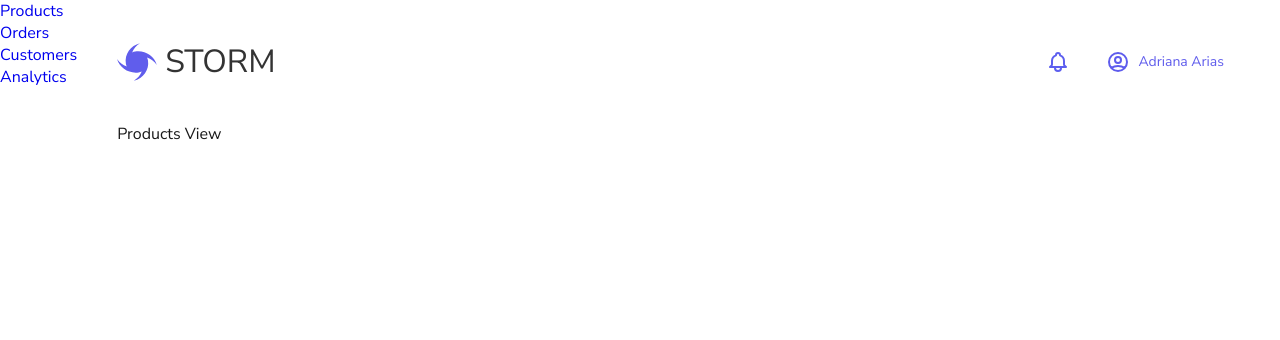
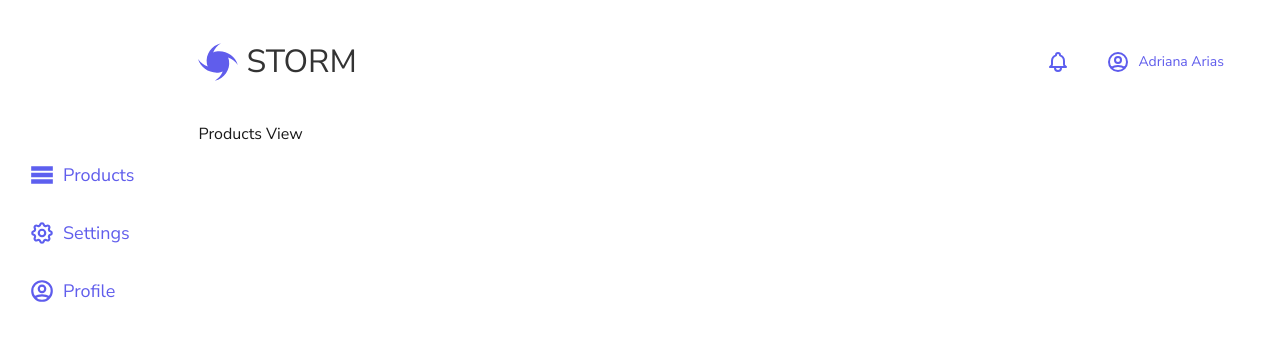
Before and after one commit to Just-Hosam/vue-structure, a Vue app: page / in a window 1280 px wide. Shown: the top 340 px of the page. Built offline with nearby package versions, Linux system fonts and the light colour scheme.

Commit message:
Sidebar stuff

```diff
--- a/src/components/SideBar/MobileSideBar.vue
+++ b/src/components/SideBar/MobileSideBar.vue
@@ -1,14 +1,13 @@
 <script setup lang="ts">
+import { useAppBreakpoints } from "@/composables/useAppBreakpoints";
 import { ref } from "vue";
-import { useAppBreakpoints } from "@/composables/useAppBreakpoints";
+import CloseIcon from "../icons/CloseIcon.vue";
+import MenuIcon from "../icons/MenuIcon.vue";
+import StormButton from "../ui/StormButton.vue";
 import SideBar from "./SideBar.vue";
-import MenuIcon from "../icons/MenuIcon.vue";
-import CloseIcon from "../icons/CloseIcon.vue";
-// import IconButton from "../ui/IconButton.vue";
-import StormButton from "../ui/StormButton.vue";
 
 const { isMobile } = useAppBreakpoints();
-const isSidebarVisible = ref(true);
+const isSidebarVisible = ref(false);
 
 const toggleSidebar = () => {
   isSidebarVisible.value = !isSidebarVisible.value;
@@ -18,12 +17,17 @@ const toggleSidebar = () => {
 <template>
   <div :class="['mobile-sidebar', { 'mobile-sidebar--open': isSidebarVisible }]">
     <SideBar :class="['sidebar', { 'sidebar--open': isSidebarVisible }]" />
-    <StormButton class="close-btn" v-if="isSidebarVisible" @click="toggleSidebar">
-      <CloseIcon :size="24" />
+    <StormButton class="close-btn" variant="icon" v-if="isSidebarVisible" @click="toggleSidebar">
+      <CloseIcon color="var(--color-text-secondary)" fill="var(--color-text-secondary)" />
     </StormButton>
-    <button class="menu-btn" v-if="isMobile && !isSidebarVisible" @click="toggleSidebar">
-      <MenuIcon :size="24" :stroke-width="0.5" />
-    </button>
+    <StormButton
+      class="menu-btn"
+      variant="icon"
+      v-if="isMobile && !isSidebarVisible"
+      @click="toggleSidebar"
+    >
+      <MenuIcon :stroke-width="0.5" />
+    </StormButton>
   </div>
 </template>
 
@@ -57,22 +61,11 @@ const toggleSidebar = () => {
   position: absolute;
   top: 40px;
   left: -80px;
-  background: none;
-  border: none;
-  display: flex;
-  padding: 8px;
-  cursor: pointer;
-  opacity: 1;
 }
 
 .close-btn {
   position: absolute;
-  display: flex;
-  align-items: center;
-  justify-content: center;
   top: 40px;
   right: 40px;
-  border: none;
-  cursor: pointer;
 }
 </style>
--- a/src/components/SideBar/SideBar.vue
+++ b/src/components/SideBar/SideBar.vue
@@ -1,22 +1,76 @@
-<script setup lang="ts"></script>
+<script setup lang="ts">
+import AvatarIcon from "@/components/icons/AvatarIcon.vue";
+import CogIcon from "@/components/icons/CogIcon.vue";
+import MenuIcon from "@/components/icons/MenuIcon.vue";
+import { RouterLink, useRoute } from "vue-router";
+
+const route = useRoute();
+</script>
 
 <template>
-  <nav class="sidebar__nav">
-    <ul class="sidebar__list">
-      <li class="sidebar__item">
-        <router-link to="/products" class="sidebar__link"> Products </router-link>
-      </li>
-      <li class="sidebar__item">
-        <router-link to="/orders" class="sidebar__link"> Orders </router-link>
-      </li>
-      <li class="sidebar__item">
-        <router-link to="/customers" class="sidebar__link"> Customers </router-link>
-      </li>
-      <li class="sidebar__item">
-        <router-link to="/analytics" class="sidebar__link"> Analytics </router-link>
-      </li>
+  <nav class="nav">
+    <ul class="nav__list">
+      <RouterLink
+        to="/products"
+        class="nav__link"
+        :class="{ 'nav__link--active': route.path === '/products' }"
+      >
+        <MenuIcon :size="26" />
+        <span class="nav__name">Products</span>
+      </RouterLink>
+      <RouterLink
+        to="/settings"
+        class="nav__link"
+        :class="{ 'nav__link--active': route.path === '/settings' }"
+      >
+        <CogIcon :size="26" />
+        <span class="nav__name">Settings</span>
+      </RouterLink>
+      <RouterLink
+        to="/profile"
+        class="nav__link"
+        :class="{ 'nav__link--active': route.path === '/profile' }"
+      >
+        <AvatarIcon :size="26" />
+        <span class="nav__name">Profile</span>
+      </RouterLink>
     </ul>
   </nav>
 </template>
 
-<style scoped lang="scss"></style>
+<style scoped lang="scss">
+.nav {
+  width: 100%;
+  height: 100vh;
+
+  &__list {
+    padding-top: 150px;
+    margin: 0 auto;
+    display: flex;
+    flex-direction: column;
+    gap: 8px;
+  }
+
+  &__link {
+    width: 100%;
+    display: flex;
+    align-items: center;
+    padding: 12px 24px;
+    gap: 8px;
+    font-size: 18px;
+    border-radius: 0 10px 10px 0;
+
+    color: var(--color-text-brand);
+    border-left: 5px solid transparent;
+
+    &:hover {
+      background-color: var(--color-background-secondary);
+    }
+
+    &--active {
+      background-color: var(--color-background-secondary);
+      border-left: 5px solid var(--color-brand-primary);
+    }
+  }
+}
+</style>
```
